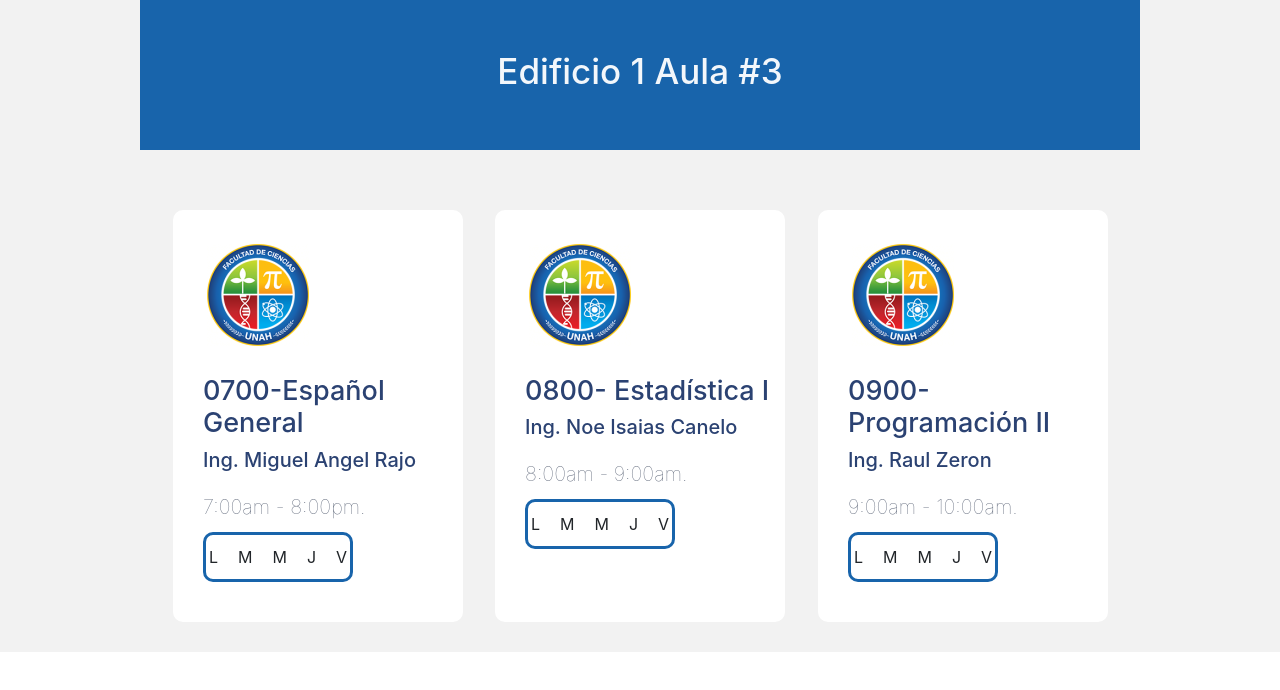
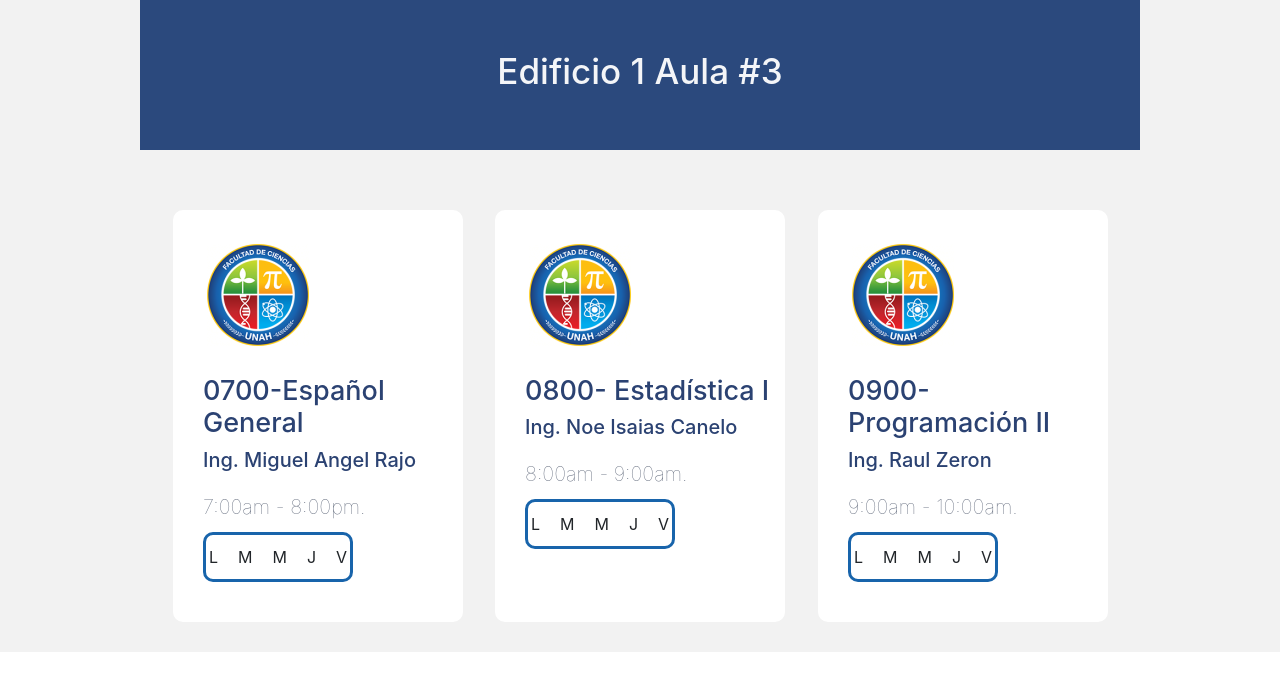
Before and after one commit to melvinorellana123/Prueba1-Aulas, a plain HTML site: page index.html in a window 1280 px wide. Drawn offline with nearby package versions, Linux system fonts and the light colour scheme.

Commit message:
color de la barra 3

```diff
--- a/css/estilos.css
+++ b/css/estilos.css
@@ -56,7 +56,7 @@ h1 .txt1 {
     max-width: 1000px;
     margin: auto;
     overflow: hidden;
-    background-color: #1864ab;
+    background-color: #2b497d;
 
 }
 .logo-unah{
```
